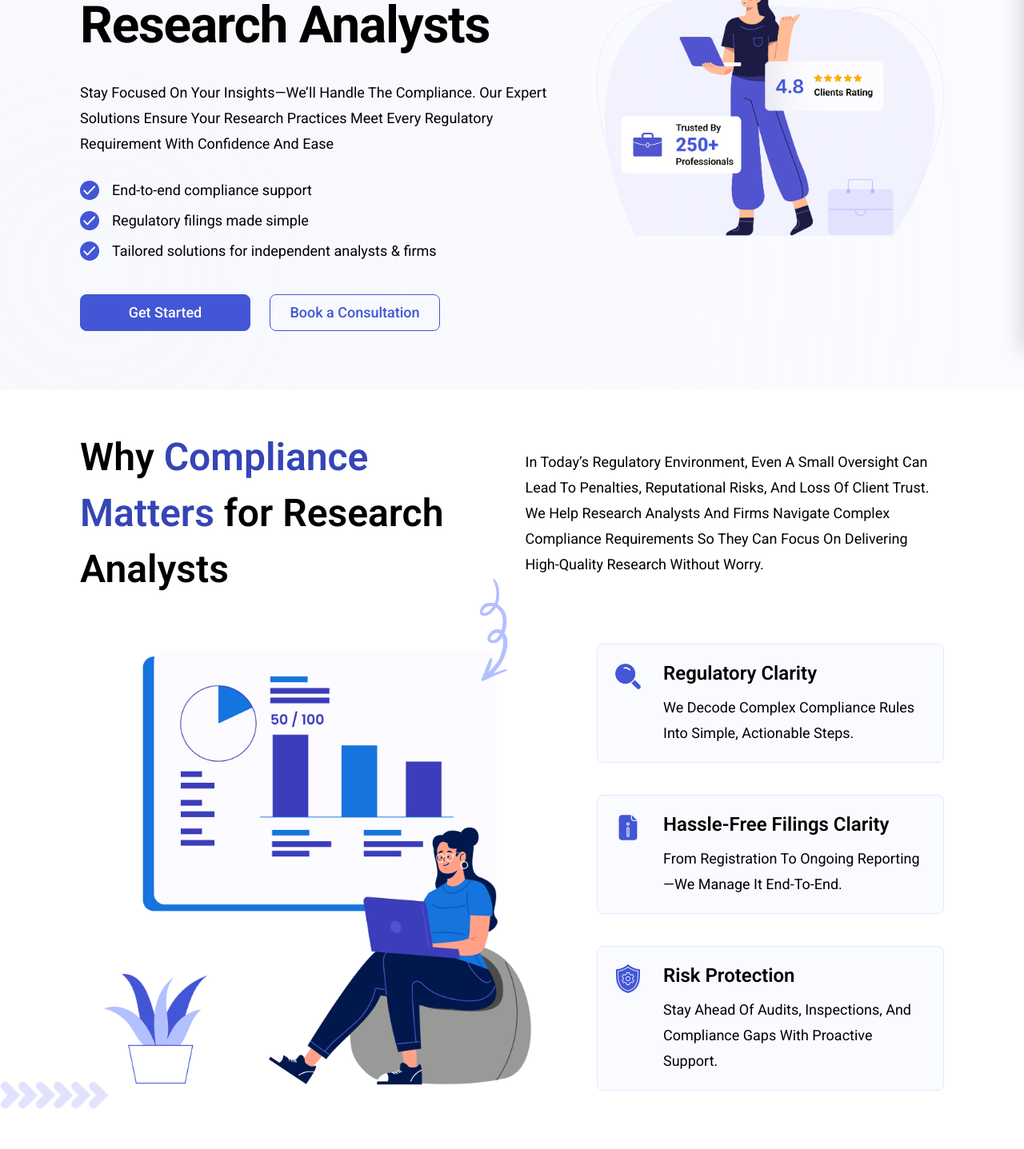
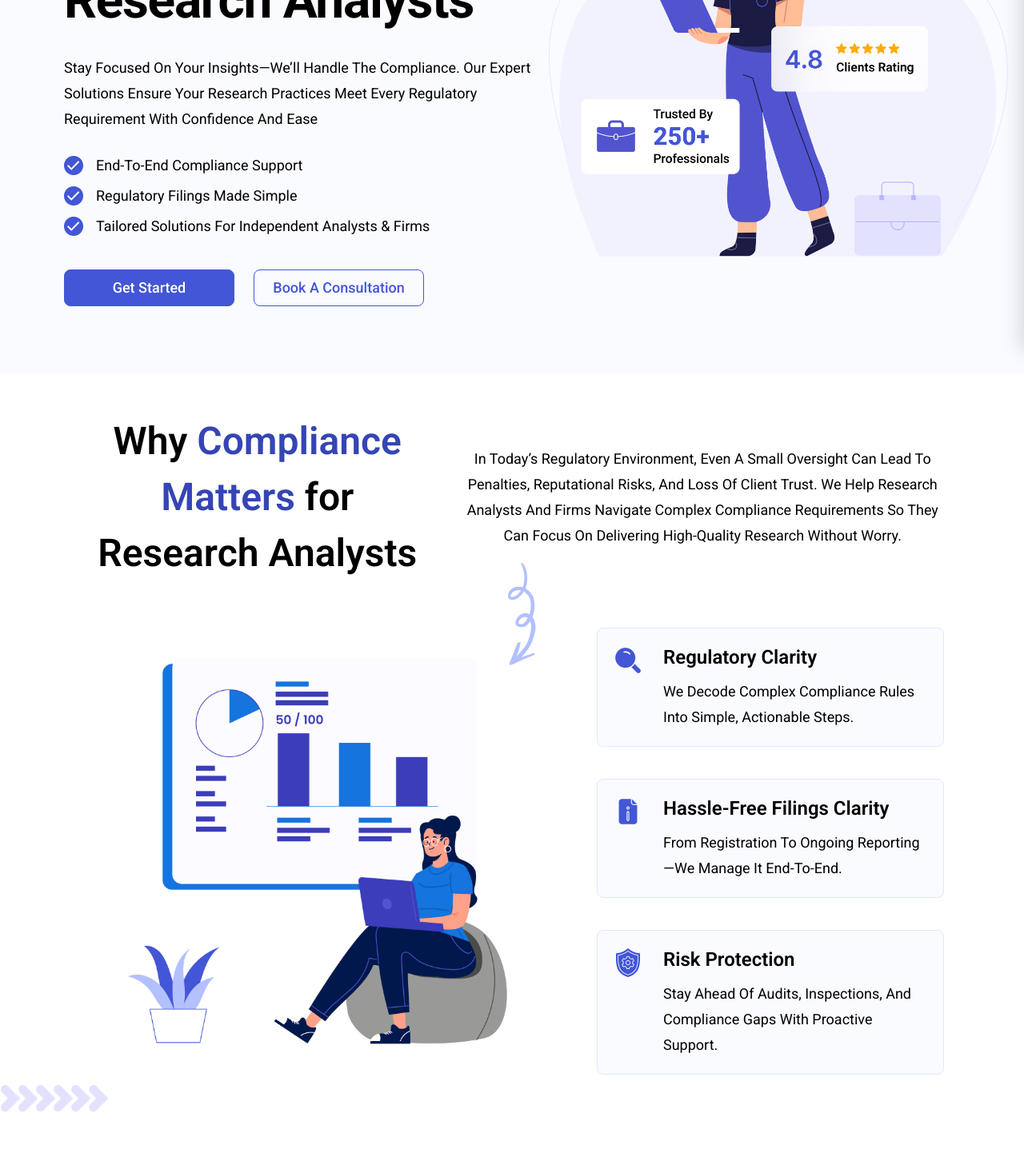
Before and after one commit to Maulshree251/Infotech-assignment---Maulshree, a plain HTML site: page index.html in a window 1280 px wide. Shown: the part 362-1799 px from the top of the page at 80% size. After the commit the page ends 1778 px from the top, so only its background shows below. Drawn offline with Linux system fonts and the light colour scheme.

Commit message:
fix: feedback changes implemented

```diff
--- a/index.html
+++ b/index.html
@@ -161,7 +161,7 @@
     <!-- HERO SECTION -->
     <section class="hero-section" id="home">
       <!-- Decorative background blur -->
-      <div class="hero-bg-blur" aria-hidden="true"></div>
+      <!-- <div class="hero-bg-blur" aria-hidden="true"></div> -->
 
       <div class="hero-container">
         <!-- Hero Content (Left on Desktop, Top on Tablet/Mobile) -->
@@ -241,9 +241,10 @@
         <div class="compliance-content">
           <!-- Left: Illustration -->
           <div class="compliance-visual">
-            <img src="Assets/Section2-Image.png"
-              alt="Compliance analytics dashboard showing audit metrics and regulatory risk protection"
-              class="compliance-img">
+            <div class="compliance-img-wrapper"><img src="Assets/Section2-Image.png"
+                alt="Compliance analytics dashboard showing audit metrics and regulatory risk protection"
+                class="compliance-img"></div>
+
             <div class="decor-vector-accent-img decor-vector-accent" aria-hidden="true">
               <img src="Assets/Vector2.png" alt="" class="decor-vector-accent-image">
             </div>
--- a/style.css
+++ b/style.css
@@ -79,7 +79,7 @@ img,
 svg {
   display: block;
   max-width: 100%;
-  height: auto;
+  height: 100%;
 }
 
 a {
@@ -119,6 +119,7 @@ button {
   transition: all var(--transition-fast);
   cursor: pointer;
   user-select: none;
+  text-transform: capitalize;
 }
 
 /* Primary Button State */
@@ -199,7 +200,6 @@ button {
   position: relative;
   width: 100%;
   background-color: var(--color-bg-hero);
-  border-bottom: 1px solid var(--color-border-nav);
   z-index: 100;
 }
 
@@ -306,13 +306,11 @@ button {
 .hero-container {
   max-width: 1440px;
   margin: 0 auto;
-  padding: 80px 100px 73px 100px;
+  padding: 50px 20px 0px 80px;
   display: flex;
-  align-items: center;
-  justify-content: space-between;
+  justify-content: center;
   position: relative;
   z-index: 2;
-  gap: 40px;
 }
 
 /* Hero Content (Left Column) */
@@ -377,6 +375,7 @@ button {
   flex-direction: column;
   gap: 6px;
   margin-bottom: 38px;
+  text-transform: capitalize;
 }
 
 .checklist-item {
@@ -410,20 +409,22 @@ button {
 .hero-visual {
   flex: 1;
   display: flex;
-  justify-content: flex-end;
-  align-items: center;
+  /* justify-content: flex-end;
+  align-items: center; */
   position: relative;
 }
 
 .hero-image-wrapper {
   position: relative;
   width: 100%;
+  height: 100%;
   max-width: 739px;
+  content: stretch;
 }
 
 .hero-banner-img {
   width: 100%;
-  height: auto;
+  height: 100%;
   object-fit: contain;
 }
 
@@ -462,7 +463,6 @@ button {
 }
 
 .compliance-header-left {
-  flex: 1;
   max-width: 603.5px;
 }
 
@@ -472,6 +472,7 @@ button {
   font-weight: 600;
   line-height: 70px;
   color: var(--color-text-main);
+  text-align: center;
 }
 
 .compliance-title span {
@@ -479,7 +480,6 @@ button {
 }
 
 .compliance-header-right {
-  flex: 1;
   max-width: 603.5px;
 }
 
@@ -490,6 +490,7 @@ button {
   line-height: 32px;
   color: var(--color-text-main);
   text-transform: capitalize;
+  text-align: center;
 }
 
 /* Content Area: Illustration Left, 3 Cards Right */
@@ -510,10 +511,17 @@ button {
   padding: 30px;
 }
 
+.compliance-img-wrapper {
+  width: 100%;
+  max-height: 594px;
+  height: auto;
+  padding: 30px;
+  object-fit: contain;
+}
+
 .compliance-img {
   width: 100%;
-  max-width: 594px;
-  height: auto;
+  height: 100%;
   object-fit: contain;
 }
 
@@ -521,7 +529,7 @@ button {
 .decor-vector-accent,
 .decor-vector-accent-img {
   position: absolute;
-  right: 10%;
+  right: 4%;
   top: -10%;
   width: 36px;
   height: 129px;
@@ -623,11 +631,11 @@ button {
 .decor-vector-bottom {
   position: absolute;
   left: -100px;
-  bottom: 0px;
+  bottom: -25px;
   width: 137px;
   height: 34px;
   pointer-events: none;
-  z-index: 2;
+  z-index: 5;
 }
 
 .compliance-decorations img,
@@ -807,7 +815,7 @@ button {
     padding: 40px 30px 60px 30px;
     flex-direction: column;
     align-items: center;
-    gap: 40px;
+
   }
 
   .hero-content {
@@ -972,11 +980,6 @@ button {
   /* Hero Section Mobile */
   .hero-section {
     min-height: auto;
-  }
-
-  .hero-container {
-    padding: 26px 16px 40px 16px;
-    gap: 36px;
   }
 
   .hero-content {
```
Also changed, not shown: Assets/Banner-Image-Tablet.png (added).
